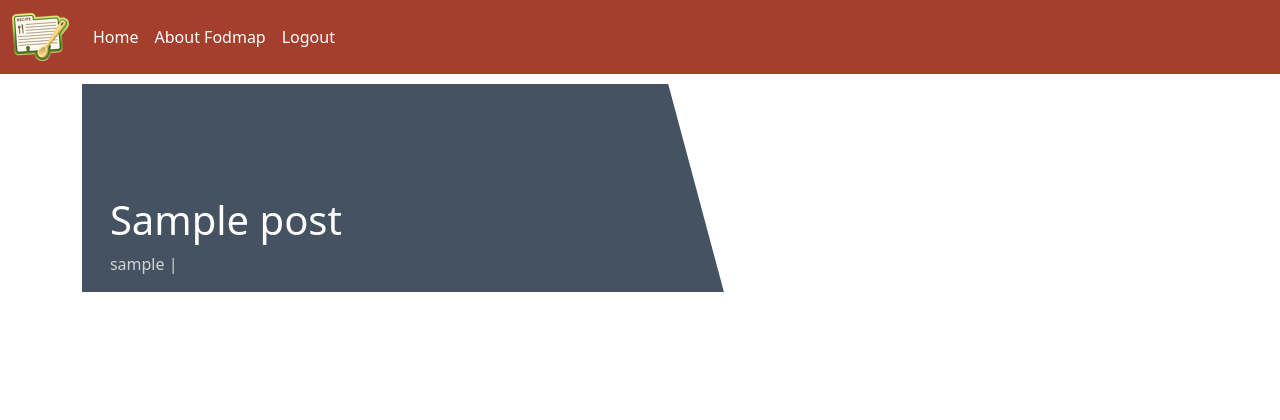
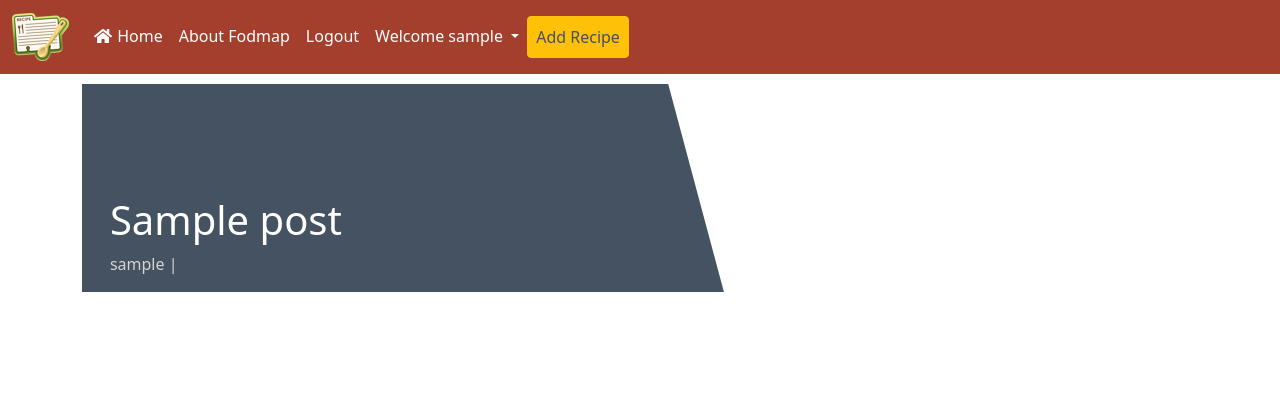
Before and after one commit to Code-Institute-Submissions/https-github.com-Karasp1980-Fodmap-recipes, a Django app: a page that uses templates/base.html in a window 1280 px wide. Shown: the top 420 px of the page. Run offline with Django 3.2, Linux system fonts and the light colour scheme; a user stored in the database is signed in; tables that the repository leaves empty hold one stand-in row (values such as "Sample post"); some libraries are stand-ins or nearby versions.

Commit message:
Add Add recipe button to navbar

```diff
--- a/recipes/urls.py
+++ b/recipes/urls.py
@@ -7,4 +7,5 @@ urlpatterns = [
     path('', views.HomePage.as_view(), name='home'),
     path('about/', views.AboutPage.as_view(), name='about'),
     path('<slug:slug>/', views.RecipeDetails.as_view(), name='recipe_detail'),
+    path('add_recipe/', views.AddRecipe.as_view(), name='add_recipe'),
 ]
--- a/recipes/views.py
+++ b/recipes/views.py
@@ -77,3 +77,36 @@ class RecipeDetails(View):
                 "liked": liked
             },
         )
+
+
+class AddRecipe(View):
+    """ add recipe"""
+    def get(self, request):
+        """What happens for a GET request"""
+        return render(
+            request, "add_recipe.html", {"recipe_form": RecipeForm()})
+
+    def post(self, request):
+        """What happens for a POST request"""
+        recipe_form = RecipeForm(request.POST, request.FILES)
+
+        if recipe_form.is_valid():
+            recipe = recipe_form.save(commit=False)
+            recipe.author = request.user
+            recipe.slug = slugify('-'.join([recipe.title,
+                                            str(recipe.author)]),
+                                  allow_unicode=False)
+            recipe.save()
+            return redirect('')
+        else:
+            messages.error(self.request, 'Please complete all required fields')
+            recipe_form = RecipeForm()
+
+        return render(
+            request,
+            "add_recipe.html",
+            {
+                "recipe_form": recipe_form
+
+            },
+        )
--- a/static/css/style.css
+++ b/static/css/style.css
@@ -6,10 +6,11 @@ body {
 
 }
 
-
+/* navbar */
 .navbar {
     background-color: #A43F2D !important;
     color: #fff !important;
+
 }
 
 .nav-item a {
@@ -20,6 +21,9 @@ body {
     color:  #445261 !important;
 }
 
+#recipe-btn {
+    color:  #445261 !important;
+}
 
 .light-bg {
     background-color: #fff;
@@ -227,5 +231,3 @@ body {
     font-family: 'Oswald', sans-serif;
     padding: 1% 0 0 0;
 }
-
-/* Sign in page */
--- a/templates/base.html
+++ b/templates/base.html
@@ -24,7 +24,7 @@
 
     <!-- Navigation -->
 
-    <nav class="navbar navbar-expand-lg">
+    <nav class="navbar navbar-expand-lg navbar-light">
         <div class="container-fluid">
             <a class="navbar-brand" href="{% url 'home' %}"><img src="{% static 'assets/images/recipe-icon-small.png' %}" alt="Logo" /></a>
             <button class="navbar-toggler" type="button" data-bs-toggle="collapse" data-bs-target="#navbarText"
@@ -34,7 +34,7 @@
             <div class="collapse navbar-collapse" id="navbarText">
                 <ul class="navbar-nav me-auto mb-2 mb-lg-0">
                     <li class="nav-item">
-                        <a class="nav-link active" aria-current="page" href="{% url 'home' %}">Home</a>
+                        <a class="nav-link active" aria-current="page" href="{% url 'home' %}"><i class="fa fa-home fa-fw mr-1"></i> Home</a>
                     </li>
                     <li class="nav-item">
                         <a class="nav-link" href="{% url 'about' %}">About Fodmap</a>
@@ -43,19 +43,42 @@
                     <li class="nav-item">
                         <a class="nav-link" href="{% url 'account_logout' %}">Logout</a>
                     </li>
+
                     {% else %}
                     <li class="nav-item">
                         <a class="nav-link" href="{% url 'account_signup' %}">Register</a>
                     </li>
                     <li class="nav-item">
                         <a class="nav-link" href="{% url 'account_login' %}">Login</a>
+                        {% endif %}
                     </li>
+
+                    <!--if user is authenticated-->
+                    {% if user.is_authenticated %}
+                    <li class="nav-item dropdown">
+                        <a class="nav-link dropdown-toggle" href="#" id="navbarDropdown" role="button" data-toggle="dropdown" aria-haspopup="true" aria-expanded="false">
+                        Welcome {{ user.username }}
+                        </a>
+                        <div class="dropdown-menu" aria-labelledby="navbarDropdown">
+                            <a class="dropdown-item" href="#">Favourite Recipes</a>
+                            <a class="dropdown-item" href="#">Your Recipes</a>
+                            <div class="dropdown-divider"></div>
+                            <a class="dropdown-item" href="{% url 'account_logout' %}">Logout</a>
+                            <a class="dropdown-item" href="{% url 'add_recipe' %}">Add recipe</a>
+                        </div>
+                    </li>
+                    <li class="nav-item">
+                        <a class="nav-link btn btn-warning btn-login-register" id="recipe-btn" href="{% url 'add_recipe' %}">Add Recipe</a>
+                    </li>
+
+
                     {% endif %}
 
                 </ul>
             </div>
         </div>
     </nav>
+
 
     <main class="flex-shrink-0 main-bg">
         {% block content %}
--- a/templates/recipe_details.html
+++ b/templates/recipe_details.html
@@ -90,7 +90,7 @@
         </div>
          <div class="col-md-4 card mb-4  mt-3 ">
             <div class="card-body">
-                <!-- For later -->
+
                 {% if commented %}
                 <div class="alert alert-success" role="alert">
                     Your comment is awaiting approval
```
Also changed, not shown: templates/add_recipe.html (added, +9 -0 lines).
